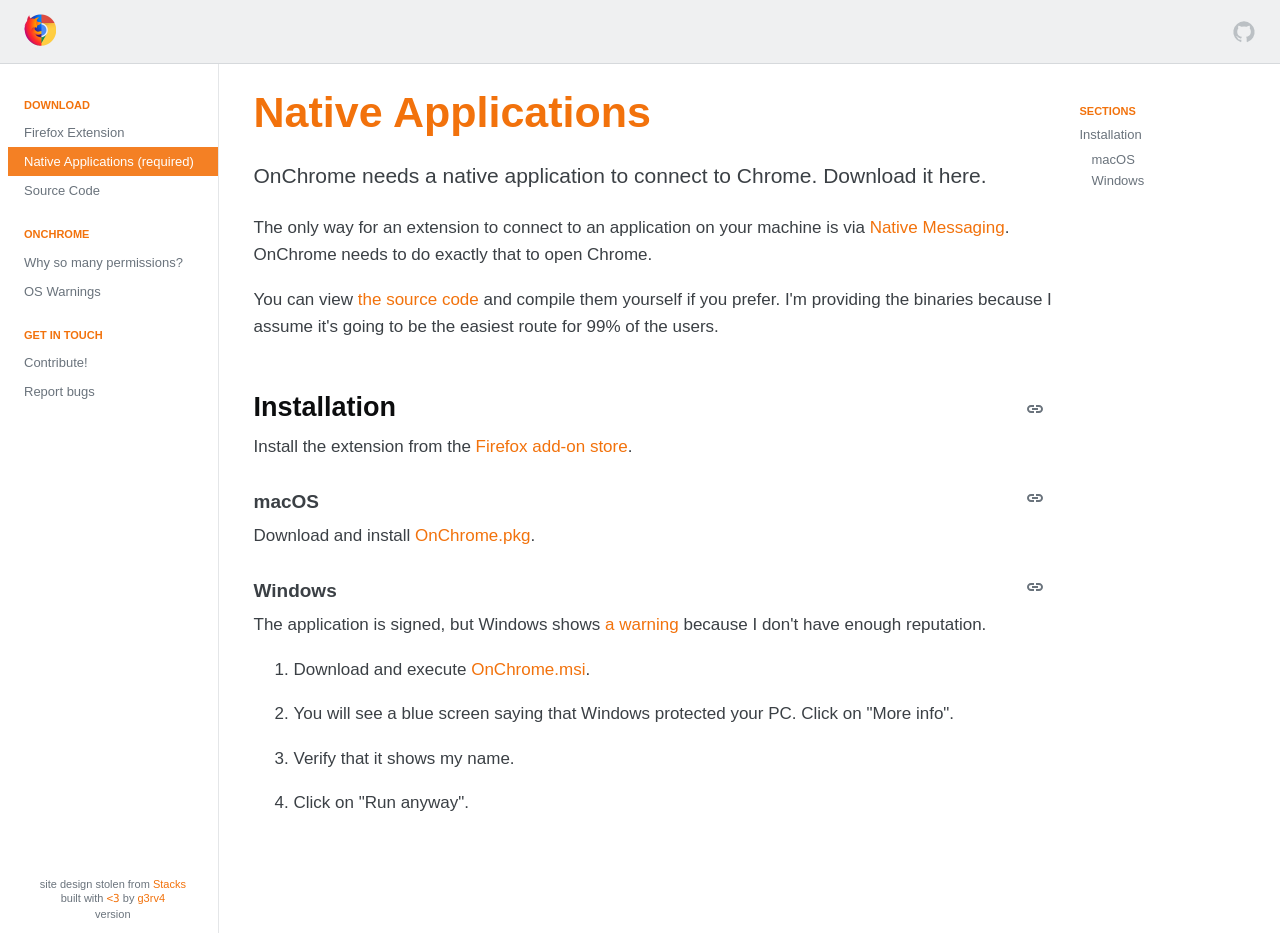
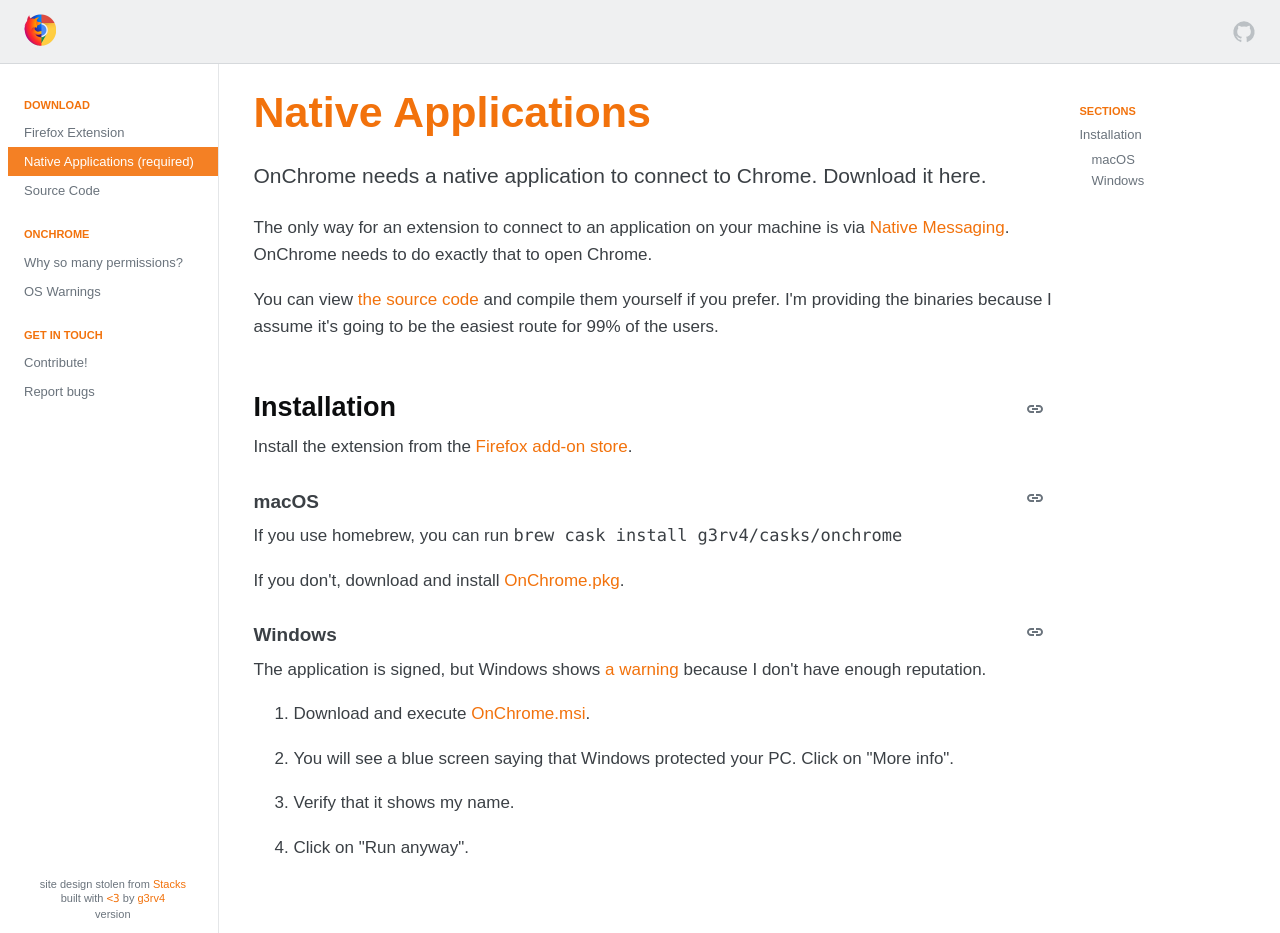
Before and after one commit to g3rv4/onchro.me, a Jekyll site: the page built from native-applications.html, in a window 1280 px wide and 933 px high. Built offline with Jekyll 4.4.1, drawn with Linux system fonts in a browser that asks for light colours.

Commit message:
Add homebrew instructions

```diff
--- a/native-applications.html
+++ b/native-applications.html
@@ -13,7 +13,8 @@
     <p class="stacks-copy">Install the extension from the <a href="https://addons.mozilla.org/en-US/firefox/addon/onchrome/">Firefox add-on store</a>.</p>
 
     {% header h3 | macOS %}
-    <p class="stacks-copy">Download and install <a href="https://files.onchro.me/deploy/1.0.1/macOS/OnChrome.pkg" class="js-anchor">OnChrome.pkg</a>.</p>
+    <p class="stacks-copy">If you use homebrew, you can run <span class="ff-mono">brew cask install g3rv4/casks/onchrome</span></p>
+    <p class="stacks-copy">If you don't, download and install <a href="https://files.onchro.me/deploy/1.0.1/macOS/OnChrome.pkg" class="js-anchor">OnChrome.pkg</a>.</p>
     {% header h3 | Windows %}
     <p class="stacks-copy">The application is signed, but Windows shows <a href="/os-warnings">a warning</a> because I don't have enough reputation.</p>
     <ol>
```
